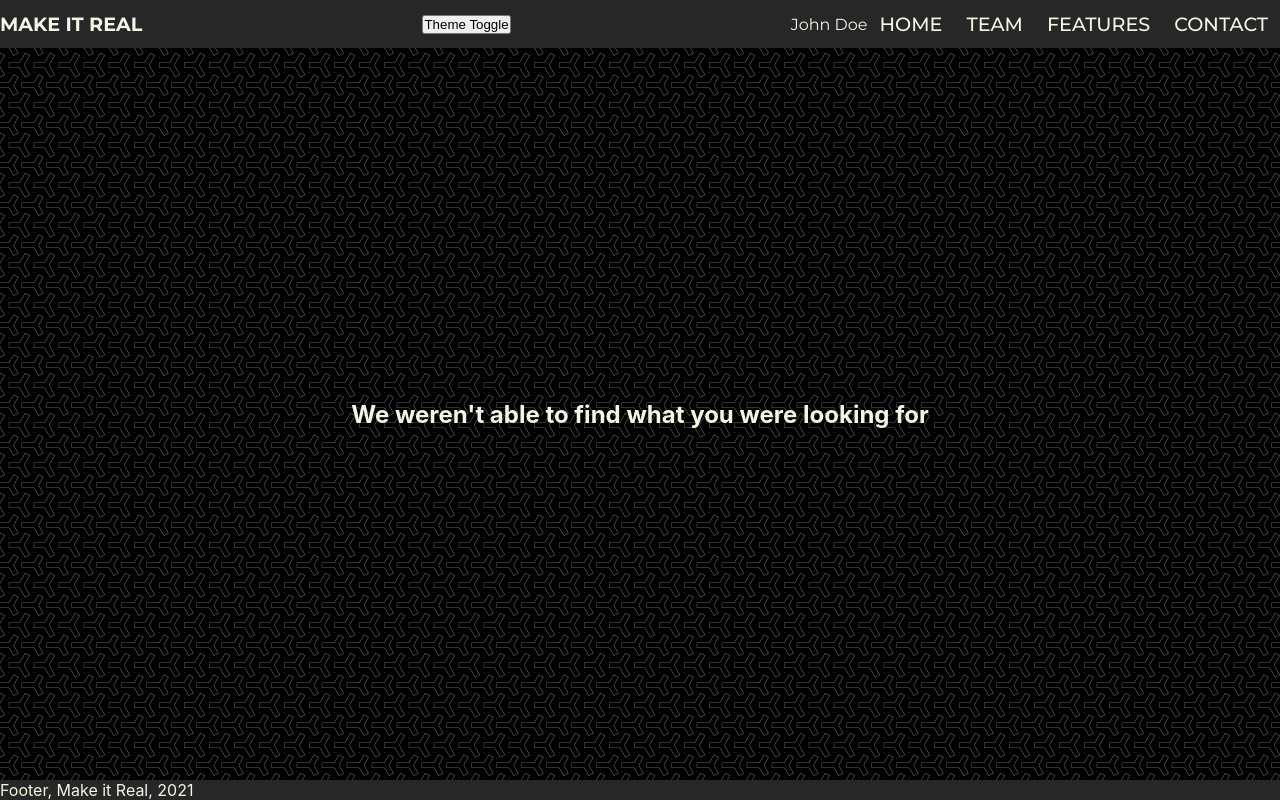
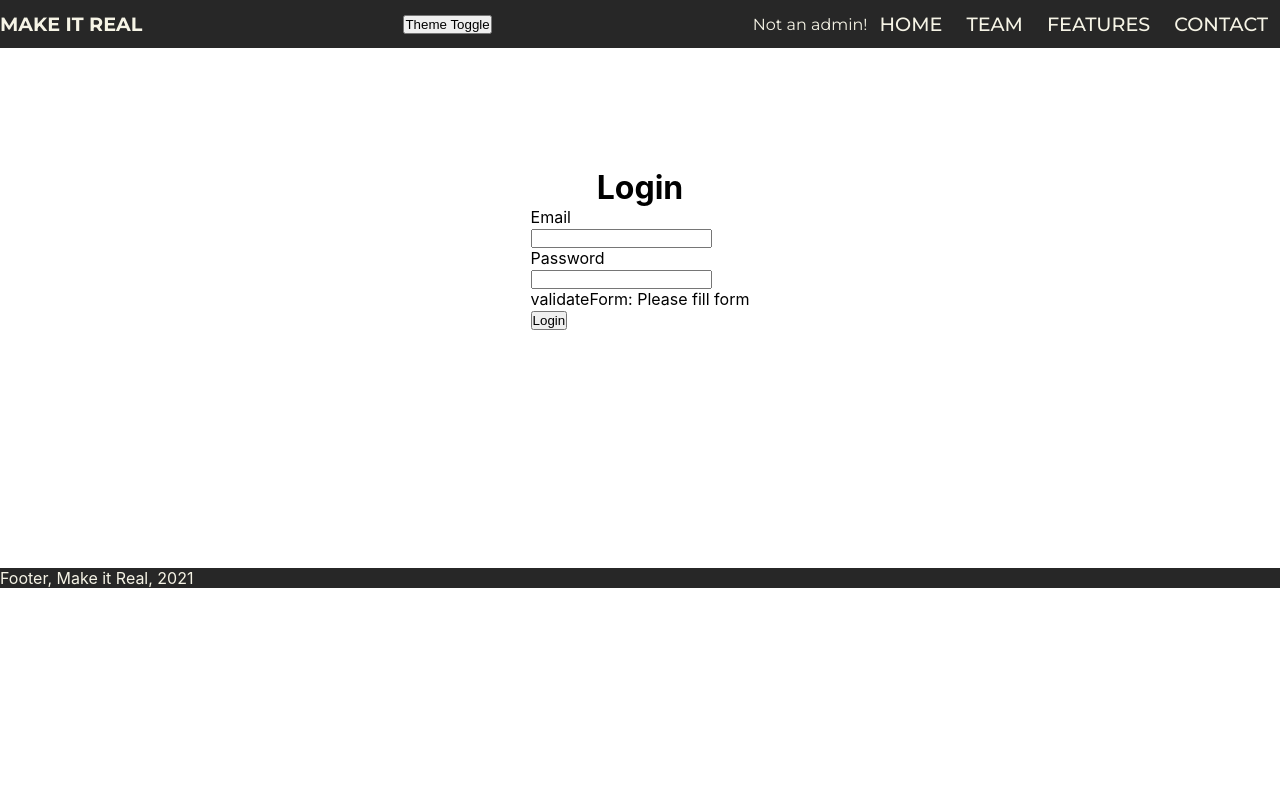
Before and after one commit to makeitrealcamp/top-v11, a React (Create React App) app in the folder packages/react-mir/: page /login in a window 1280 px wide. Built offline with nearby package versions, Linux system fonts and the light colour scheme.

Commit message:
feat(react-mir): update App and Header components
update UserContext management

```diff
--- a/packages/react-mir/src/App.js
+++ b/packages/react-mir/src/App.js
@@ -1,6 +1,7 @@
-import React, { useState } from 'react';
+import React, { useState, useEffect } from 'react';
 import { Routes, Route } from 'react-router-dom';
 // Components
+import Login from './Login/';
 import Header from './Header/';
 import Home from './Home/';
 import Team from './Team/';
@@ -12,11 +13,7 @@
 export const ThemeContext = React.createContext(undefined);
 
 const mockUser = {
-  id: 1,
-  username: 'John Doe',
-  token: 'secret',
-  email: 'john.doe@gmail.com',
-  isAdmin: true
+  isAdmin: false
 }
 
 const initRoutes = [
@@ -38,18 +35,24 @@
 };
 
 const App = () => {
-  const [userDetails, setUserDetails] = useState(mockUser);
+  const [user, setUser] = useState(mockUser);
   const [theme, setTheme] = useState('dark');
+
+  useEffect(() => {
+      localStorage.setItem('user', JSON.stringify(user));
+      localStorage.setItem('token', user.token);
+  }, [user]);
 
   return (
     <div className='App'>
       <ThemeContext.Provider value={{theme, setTheme}}>
-        <UserContext.Provider value={userDetails}>
+        <UserContext.Provider value={{user, setUser}}>
           <RouteContext.Provider value={initRoutes}>
             <Header company='Make It Real' />
           </RouteContext.Provider>
           <Routes>
             <Route path='/' element={<Home />} />
+            <Route path='login' element={<Login />} />
             <Route path='team' element={<Team />} />
             <Route
               path='*'
--- a/packages/react-mir/src/Header/index.js
+++ b/packages/react-mir/src/Header/index.js
@@ -4,7 +4,7 @@
 import { UserContext, ThemeColors, ThemeContext } from '../App';
 
 const Header = ({ company }) => {
-  const user = useContext(UserContext);
+  const { user } = useContext(UserContext);
   const { theme, setTheme } = useContext(ThemeContext);
 
   const toggleTheme = () => {
@@ -17,7 +17,7 @@
       <span className="flex"></span>
       <button onClick={ () => toggleTheme() }>Theme Toggle</button>
       <span className="flex"></span>
-      { user.isAdmin ? <span>{ user.username }</span> : <span>Not an admin!</span>}
+      { user.token ? <span>{ user.name } { user.surname }</span> : <span>Not an admin!</span>}
       <Navbar />
     </header>
   );
```
